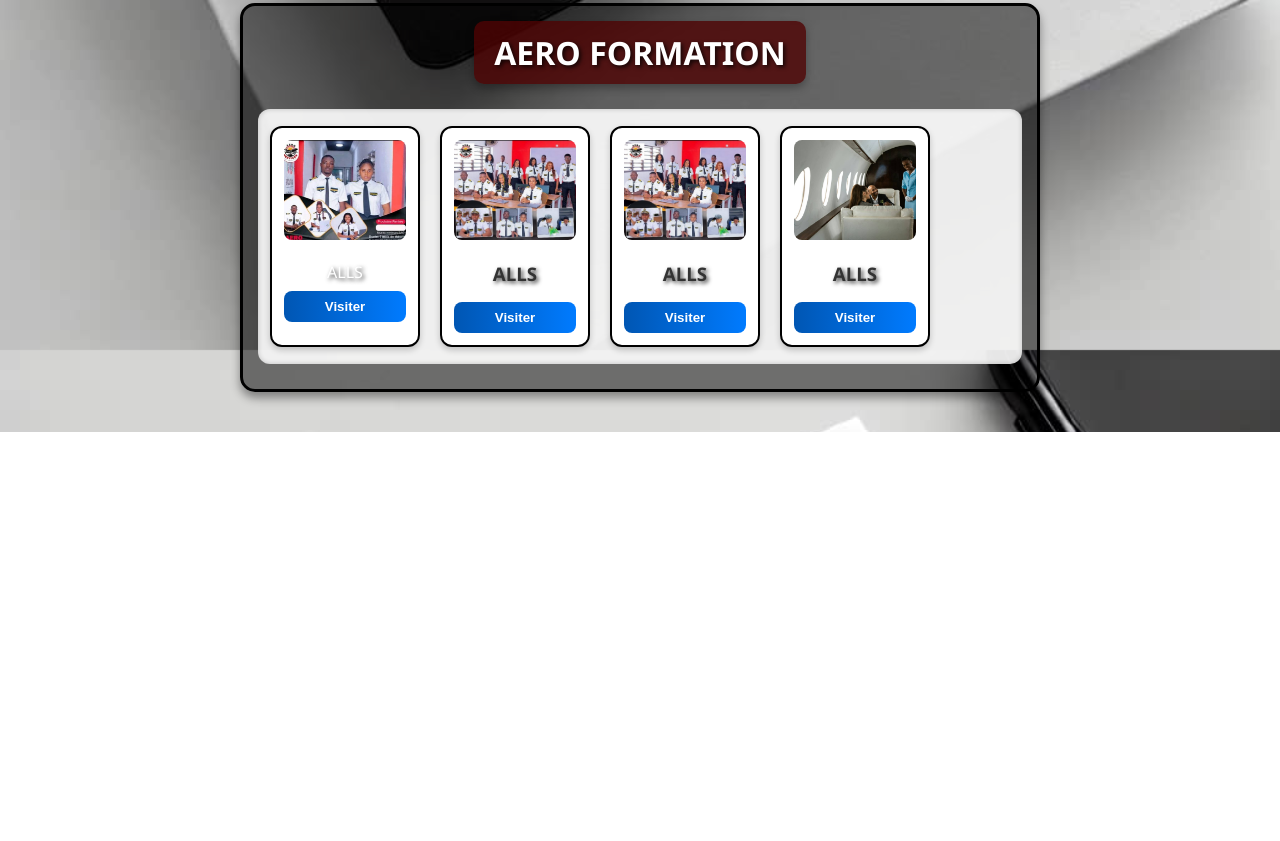
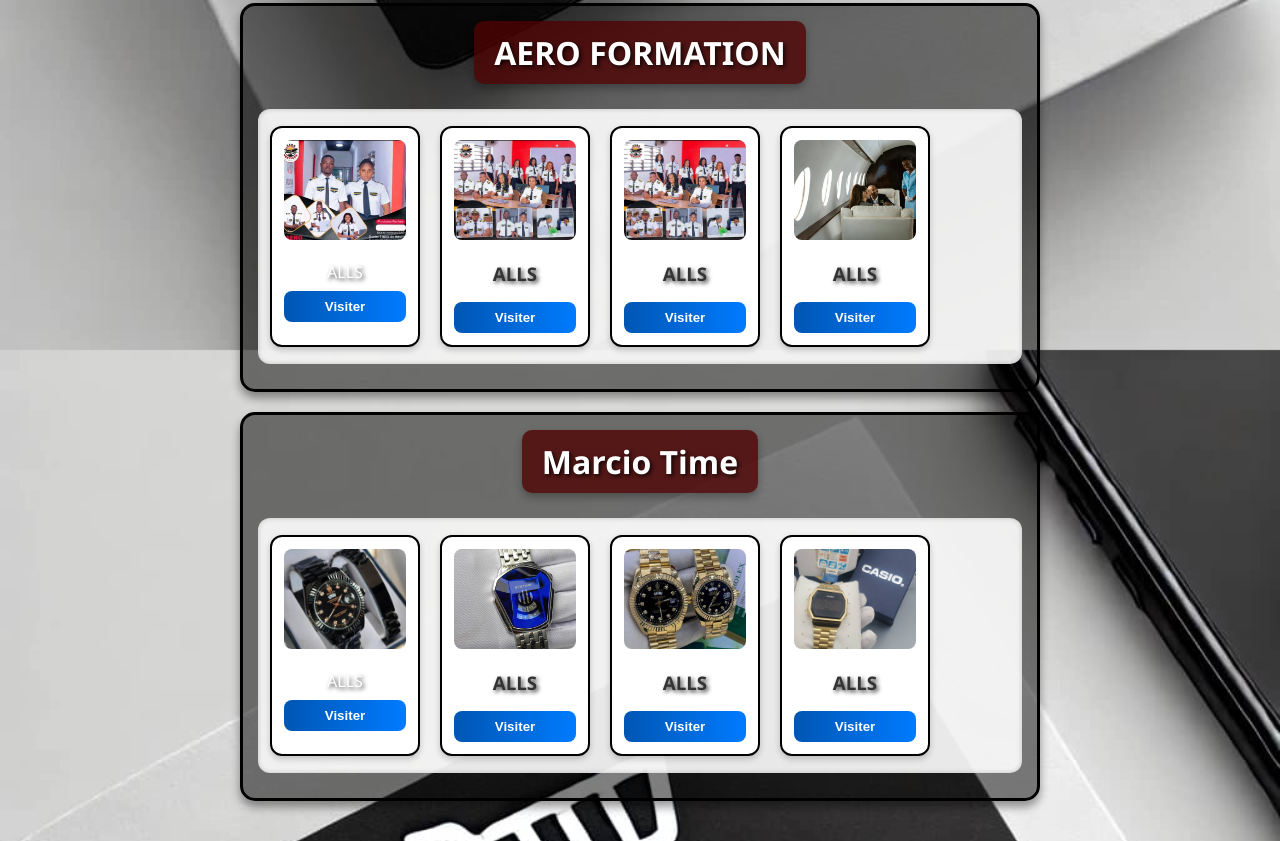
Before and after one commit to JARDO2003/alls-benin, a plain HTML site: page index.html in a window 1280 px wide. Shown: the part 930-1771 px from the top of the page. Before the commit the page ends 1362 px from the top, so only its background shows below. Drawn offline with Linux system fonts and the light colour scheme.

Commit message:
Update index.html
s

```diff
--- a/index.html
+++ b/index.html
@@ -327,9 +327,18 @@
                     <div class="card"><img src="image/aero2.jpg"  alt="Crêpe"><h3>ALLS</h3><button onclick="window.open('formation.html', '_blank')">Visiter</button></div>
                     <div class="card"><img src="image/AV2.jpg"  alt="Crêpe"><h3>ALLS</h3><button onclick="window.open('formation.html', '_blank')">Visiter</button></div>
                 </div>
+
             </div>
         </div>
-
+        <div class="box food">
+            <h1>Marcio Time</h1>
+            <div class="slider-container" id="food-items">
+                <div class="slider">
+                    <div class="card"><img src="image/mon1.jpg"  alt="Crêpe"><h3></h3>ALLS<button onclick="window.open('montre.html', '_blank')">Visiter</button></div>
+                    <div class="card"><img src="image/mon2.jpg"  alt="Crêpe"><h3>ALLS</h3><button onclick="window.open('montre.html', '_blank')">Visiter</button></div>
+                    <div class="card"><img src="image/mon3.jpg"  alt="Crêpe"><h3>ALLS</h3><button onclick="window.open('montre.html', '_blank')">Visiter</button></div>
+                    <div class="card"><img src="image/mon4.jpg"  alt="Crêpe"><h3>ALLS</h3><button onclick="window.open('montre.html', '_blank')">Visiter</button></div>
+                </div>
 
             </div>
         </div>
```
